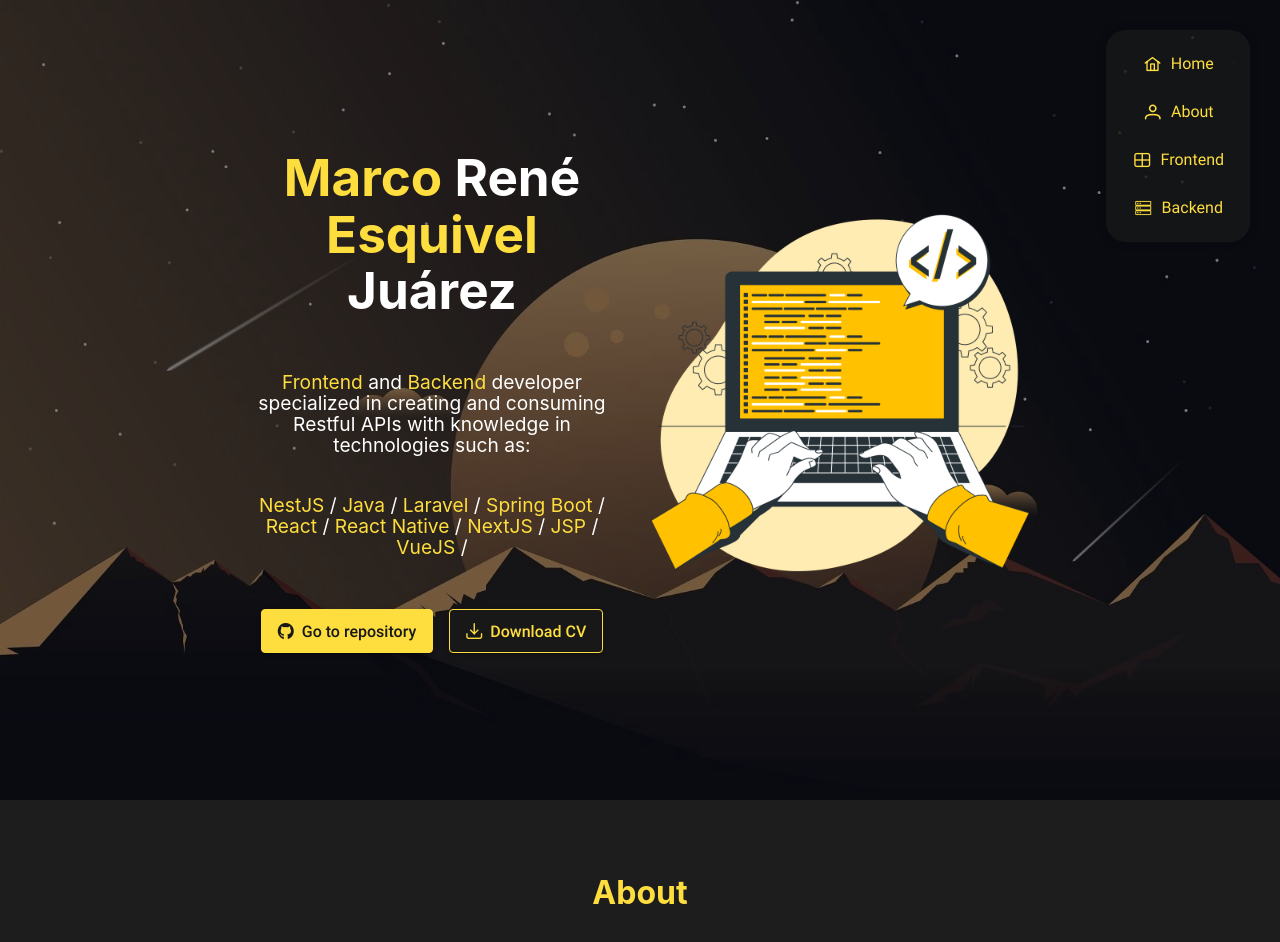
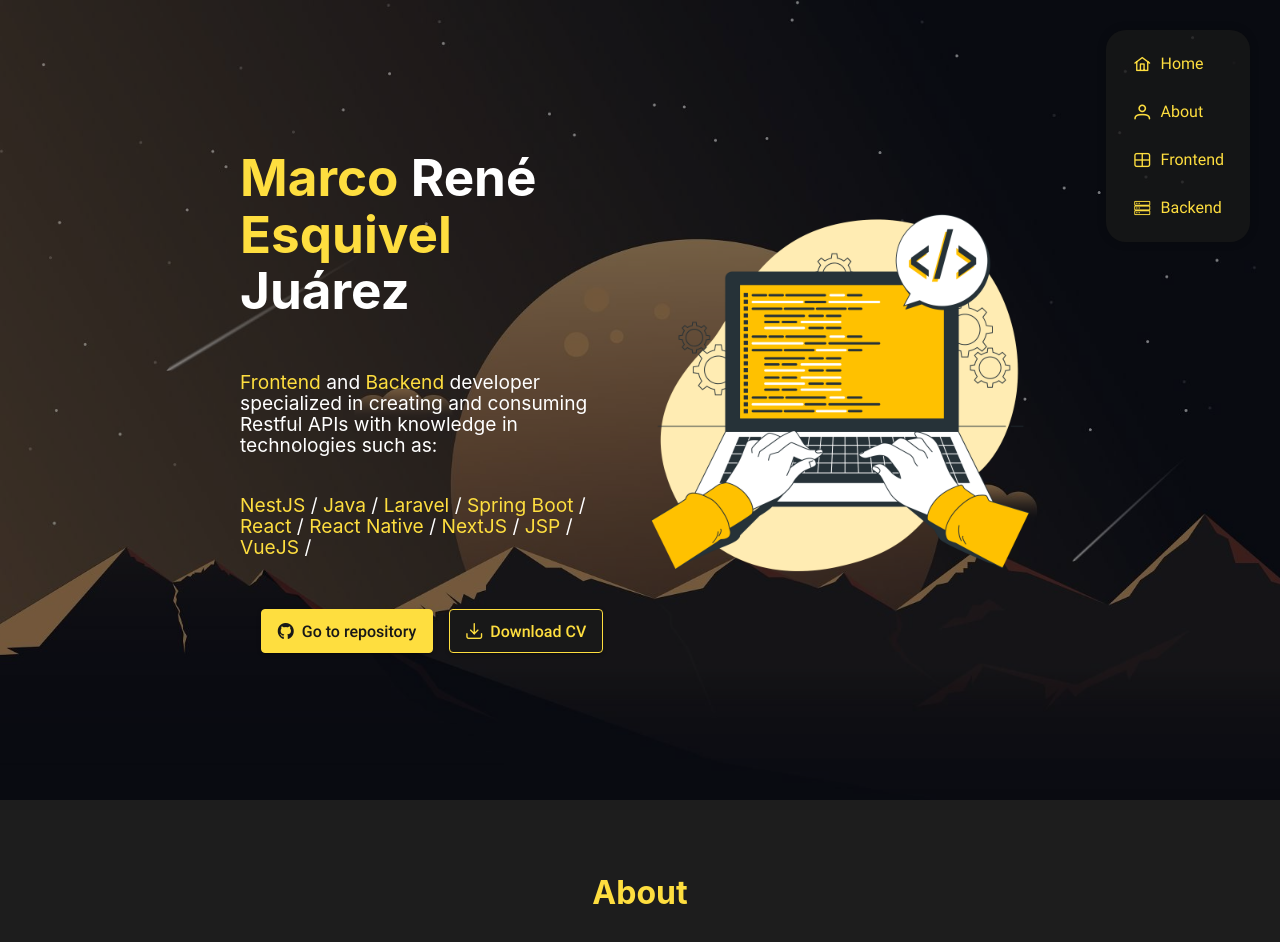
Before and after one commit to MarcoEsquivel1/Portfolio, a React (Vite) app: page /#/ in a window 1280 px wide. Shown: the top 942 px of the page. Built offline with nearby package versions, Linux system fonts and the light colour scheme.

Commit message:
refactor(Animations): :art: change animations to framer motion
Implementation of Framer Motion

```diff
--- a/package.json
+++ b/package.json
@@ -11,6 +11,7 @@
   },
   "dependencies": {
     "@amcharts/amcharts5": "^5.4.8",
+    "framer-motion": "^10.16.5",
     "primeicons": "^6.0.1",
     "primereact": "^9.6.2",
     "react": "^18.2.0",
--- a/src/App.tsx
+++ b/src/App.tsx
@@ -15,7 +15,7 @@
       <About />
       <Frontend />
       <Backend />
-      <Navbar />
+        <Navbar />
     </>
   )
 }
--- a/src/components/Navbar.tsx
+++ b/src/components/Navbar.tsx
@@ -1,3 +1,4 @@
+import { motion } from 'framer-motion';
 import { Menubar } from 'primereact/menubar';
 
 export const Navbar = () =>{
@@ -24,9 +25,13 @@
         }
     ]
 
+    const Menu = <Menubar model={navItems} />
+
     return(
         <>
-            <Menubar model={navItems} />
+            <motion.div layout initial={{ position: 'fixed', top: '500px', right: '15px', zIndex: 1000, opacity: 0, scale: 0.3 }} animate={{ position: 'fixed', top: '15px', right: '15px', zIndex: 1000, opacity:1, scale: 1 }} transition={{ duration: 0.3 }}>
+                {Menu}
+            </motion.div>
         </>
     )
 }
--- a/src/pages/Home.tsx
+++ b/src/pages/Home.tsx
@@ -1,6 +1,7 @@
 import pcImage from '../assets//pc.png';
 import { ButtonsContainer } from '../components/Home/ButtonsContainer';
 import { skills } from '../data/skills';
+import { motion } from "framer-motion"
 
 export const Home = () => {
 
@@ -8,14 +9,22 @@
         <div id='home' className="containerHome parallax">
             <div className="content">
                 <div className="textHome">
+                    <motion.div initial={{ opacity: 0, y: 100 }} animate={{ opacity: 1, y: 0 }} transition={{ duration: 0.3 }}>
                         <h1>Marco <span>René</span> Esquivel <span>Juárez</span></h1>
-                    <p><span>Frontend</span> and <span>Backend</span> developer specialized in creating and consuming Restful APIs with knowledge in technologies such as:</p>
+                    </motion.div>
+                    <motion.div initial={{ opacity: 0, y: 100 }} animate={{ opacity: 1, y: 0 }} transition={{ duration: 0.3, delay: 0.3 }}>
+                        <p><span><motion.a className='linkAnimated' href='#frontend' style={{display: 'inline-block'}} whileHover={{ scale: 1.1, y:-5}}>Frontend</motion.a></span> and <span><motion.a href='#frontend' className='linkAnimated' style={{display: 'inline-block'}} whileHover={{ scale: 1.1, y:-5}}>Backend</motion.a></span> developer specialized in creating and consuming Restful APIs with knowledge in technologies such as:</p>
+                    </motion.div>
+                    <motion.div initial={{ opacity: 0, y: 100 }} animate={{ opacity: 1, y: 0 }} transition={{ duration: 0.3, delay: 0.6 }}>
                         <p>{
                             skills.map((skill, index) => {
-                            return <><span key={index}>{skill.name}</span>  / </>
+                                return <><motion.span style={{display: 'inline-block'}} key={index} className="skill" whileHover={{ scale: 1.1, rotate: [0, -15, 15, -15, 15, 0], transition: { duration: 0.5 }}} >{skill.name}</motion.span> / </>
                             })
                         }</p>
+                    </motion.div>
+                    <motion.div initial={{ opacity: 0, y: 100 }} animate={{ opacity: 1, y: 0 }} transition={{ duration: 0.3, delay: 0.9 }}>
                         <ButtonsContainer />
+                    </motion.div>
                 </div>
                 <div className="imageHome">
                     <img src={pcImage} alt="pc"/>
--- a/src/scss/styles.scss
+++ b/src/scss/styles.scss
@@ -36,7 +36,7 @@
   @extend %base;
   display: flex; // Agrega display flex
   justify-content: center; // Centra horizontalmente
-  align-items: center; // Centra verticalmente
+  //align-items: center; // Centra verticalmente
   width: 100%;
   padding: 0;
   scroll-behavior: smooth;
@@ -65,15 +65,16 @@
     transparent
   );
 }
-
+.linkAnimated{
+  text-decoration: none;
+  text-decoration: inherit;
+  color: inherit;
+}
 // Menú
 .p-menubar {
   margin: 15px;
   padding: 0;
-  position: fixed;
-  top: 15px;
-  right: 15px;
-  z-index: 1000;
+
   border: none;
   border-radius: 20px;
   box-shadow: 0 0 10px 0 rgba(0, 0, 0, 0.2);
@@ -89,6 +90,7 @@
   &-root-list {
     padding: 10px !important;
     display: flex;
+    align-items: start;
     flex-direction: column;
     transition: background-color 0.3s ease; /* Agregar transición al root list */
 
@@ -201,11 +203,12 @@
   flex-direction: column;
   justify-content: center;
   align-items: center;
-  text-align: center;
+
 }
 
 .textHome {
   z-index: 1;
+  text-justify: inter-word;
   h1 {
     font-size: 3.2em;
     line-height: 1.1;
@@ -214,12 +217,6 @@
       color: $colorFontWhite;
     }
 
-    animation: leftToRight 1s ease-in-out;
-
-    &:hover {
-      color: $colorFont;
-      text-shadow: 0 0 1px $colorFont, 0 0 25px $colorFont, 0 0 50px $colorFont;
-    }
   }
 
   p {
@@ -231,14 +228,7 @@
       color: $colorFont;
     }
 
-    animation: rightToLeft 1s ease-in-out;
 
-    &:hover {
-      color: $colorFont;
-      span {
-        color: $colorFontWhite;
-      }
-    }
   }
 }
 
@@ -268,7 +258,7 @@
     border: 1px solid $colorFont !important;
     position: relative;
     z-index: 1;
-    animation: pop-in 1s ease-in-out;
+
   }
 
   .button-normal {
@@ -375,37 +365,3 @@
     transform: scale3d(1, 1, 1)
   }
 }
-
-@keyframes rightToLeft {
-  from {
-    transform: translateX(75px);
-    -webkit-transform: translateX(75px);
-    -moz-transform: translateX(75px);
-    -ms-transform: translateX(75px);
-    -o-transform: translateX(75px);
-  }
-  to {
-    transform: translateX(0px);
-    -webkit-transform: translateX(0px);
-    -moz-transform: translateX(0px);
-    -ms-transform: translateX(0px);
-    -o-transform: translateX(0px);
-  }
-}
-
-@keyframes leftToRight {
-  from {
-    transform: translateX(-75px);
-    -webkit-transform: translateX(-75px);
-    -moz-transform: translateX(-75px);
-    -ms-transform: translateX(-75px);
-    -o-transform: translateX(-75px);
-  }
-  to {
-    transform: translateX(0px);
-    -webkit-transform: translateX(0px);
-    -moz-transform: translateX(0px);
-    -ms-transform: translateX(0px);
-    -o-transform: translateX(0px);
-  }
-}
```
Also changed, not shown: 1 other file (tests, documents, lock files or other folders). Lines whose indentation alone changed are shown as unchanged.
